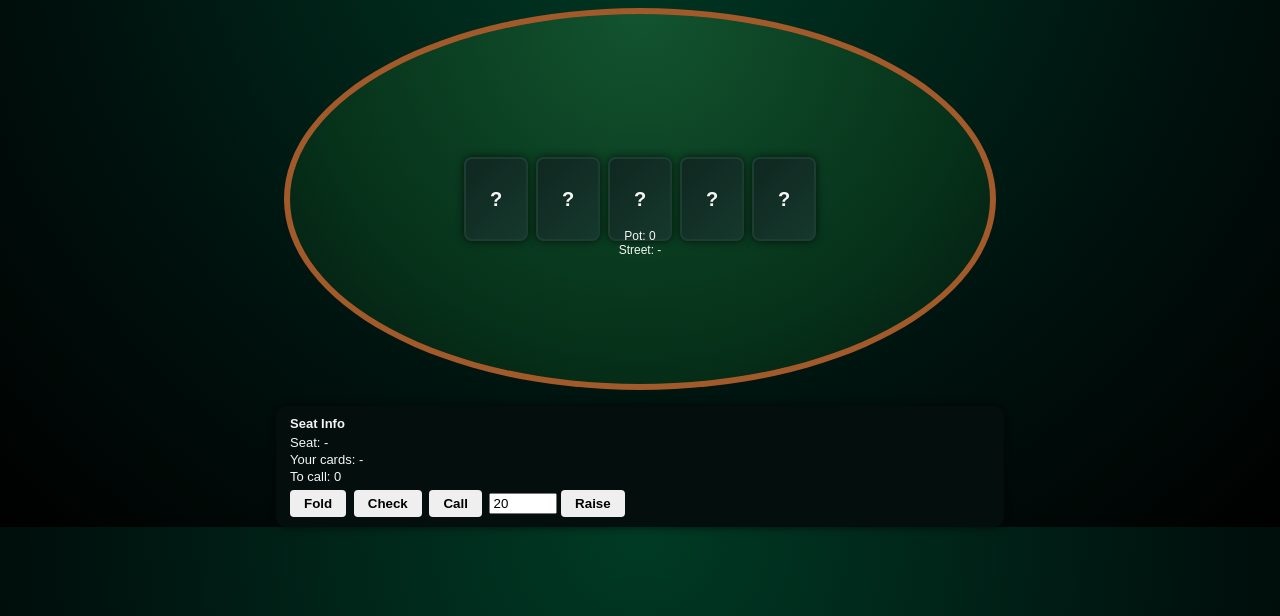
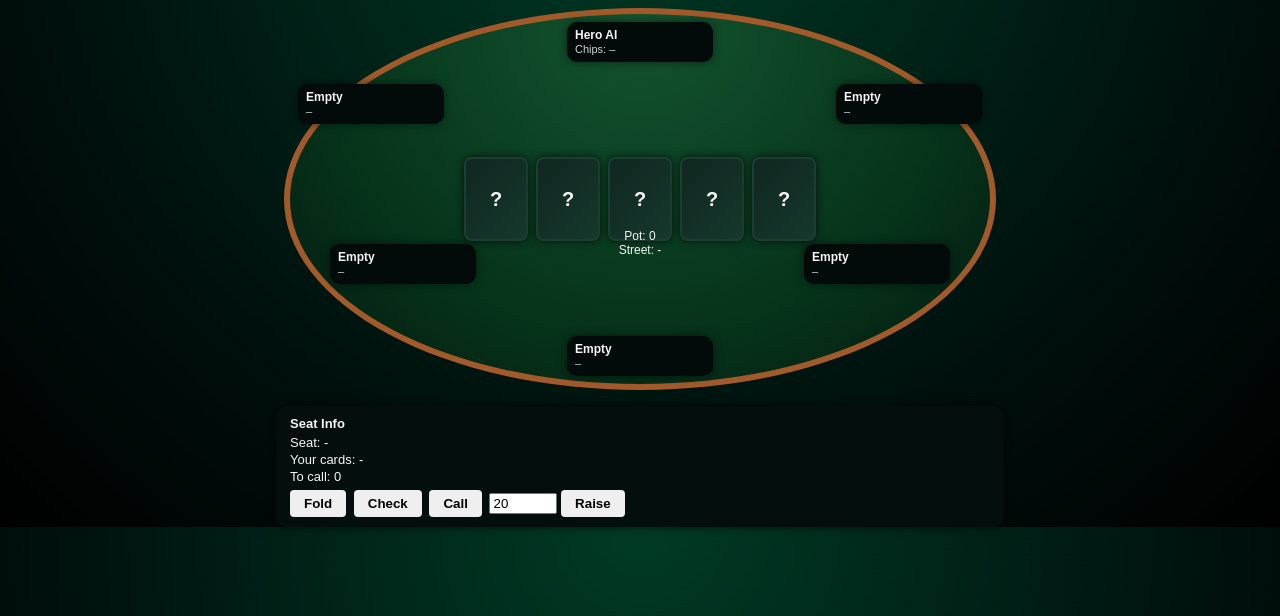
Before and after one commit to Jurmay/redeem-me, a Flask app: page / in a window 1280 px wide. Shown: the part 122-738 px from the top of the page. Run offline with Flask 3, Linux system fonts and the light colour scheme; some libraries are stand-ins or nearby versions.

Commit message:
Player view: show all seats

```diff
--- a/templates/player.html
+++ b/templates/player.html
@@ -51,6 +51,33 @@
             background: radial-gradient(circle at top, #13542f, #06321a 65%, #04180f);
             position: relative;
         }
+
+        /* Seat boxes – same layout as hero view */
+        .seat {
+            position: absolute;
+            width: 130px;
+            padding: 6px 8px;
+            background: #020b0a;
+            border-radius: 10px;
+            box-shadow: 0 0 8px rgba(0,0,0,0.5);
+            font-size: 12px;
+            text-align: left;
+        }
+        .seat-title {
+            font-weight: 700;
+            display: block;
+        }
+        .seat-line {
+            font-size: 11px;
+            opacity: 0.85;
+        }
+        #seat-0 { top: 8px;   left: 50%; transform: translate(-50%, 0); }
+        #seat-1 { top: 70px;  left: 8px; }
+        #seat-2 { top: 70px;  right: 8px; }
+        #seat-3 { top: 230px; right: 40px; }
+        #seat-4 { bottom: 8px; left: 50%; transform: translate(-50%, 0); }
+        #seat-5 { top: 230px; left: 40px; }
+
         .board-row {
             position: absolute;
             top: 50%;
@@ -137,6 +164,34 @@
 
     <div class="table-wrapper">
         <div class="table-outer">
+
+            <!-- Seat boxes around the table -->
+            <div class="seat" id="seat-0">
+                <span class="seat-title">Hero AI</span>
+                <span class="seat-line" id="seat-0-line">Chips: –</span>
+            </div>
+            <div class="seat" id="seat-1">
+                <span class="seat-title">Empty</span>
+                <span class="seat-line" id="seat-1-line">–</span>
+            </div>
+            <div class="seat" id="seat-2">
+                <span class="seat-title">Empty</span>
+                <span class="seat-line" id="seat-2-line">–</span>
+            </div>
+            <div class="seat" id="seat-3">
+                <span class="seat-title">Empty</span>
+                <span class="seat-line" id="seat-3-line">–</span>
+            </div>
+            <div class="seat" id="seat-4">
+                <span class="seat-title">Empty</span>
+                <span class="seat-line" id="seat-4-line">–</span>
+            </div>
+            <div class="seat" id="seat-5">
+                <span class="seat-title">Empty</span>
+                <span class="seat-line" id="seat-5-line">–</span>
+            </div>
+
+            <!-- Board in the centre -->
             <div class="board-row">
                 <div class="board-card" id="board-0">?</div>
                 <div class="board-card" id="board-1">?</div>
@@ -200,6 +255,36 @@
             }
         }
 
+        function resetSeats() {
+            for (let s = 0; s <= 5; s++) {
+                const seatBox = document.getElementById("seat-" + s);
+                const line = document.getElementById("seat-" + s + "-line");
+                if (!seatBox || !line) continue;
+                if (s === 0) {
+                    seatBox.querySelector(".seat-title").textContent = "Hero AI";
+                    line.textContent = "Chips: –";
+                } else {
+                    seatBox.querySelector(".seat-title").textContent = "Empty";
+                    line.textContent = "–";
+                }
+            }
+        }
+
+        function updateSeats(players, currentSeat) {
+            resetSeats();
+            players.forEach(p => {
+                const id = "seat-" + p.seat;
+                const el = document.getElementById(id);
+                const line = document.getElementById(id + "-line");
+                if (!el || !line) return;
+                el.querySelector(".seat-title").textContent = p.name || ("Seat " + p.seat);
+                let txt = "Chips: " + (p.chips ?? "-");
+                if (p.folded) txt += " (folded)";
+                if (currentSeat === p.seat) txt += " – To act";
+                line.textContent = txt;
+            });
+        }
+
         document.getElementById("join-btn").addEventListener("click", () => {
             const name = document.getElementById("name-input").value.trim() || "Guest";
             socket.emit("join_table", { name });
@@ -219,6 +304,7 @@
             document.getElementById("pot-text").textContent = data.pot ?? 0;
             document.getElementById("street-text").textContent = data.street || "-";
             updateBoard(data.board || []);
+            updateSeats(data.players || [], data.current_player_seat);
         });
 
         socket.on("hole_cards", data => {
@@ -254,7 +340,6 @@
             const amt = parseInt(document.getElementById("raise-amount").value || "0", 10);
             if (amt > 0) sendAction("RAISE", amt);
         });
-
     </script>
 </body>
 </html>
```
